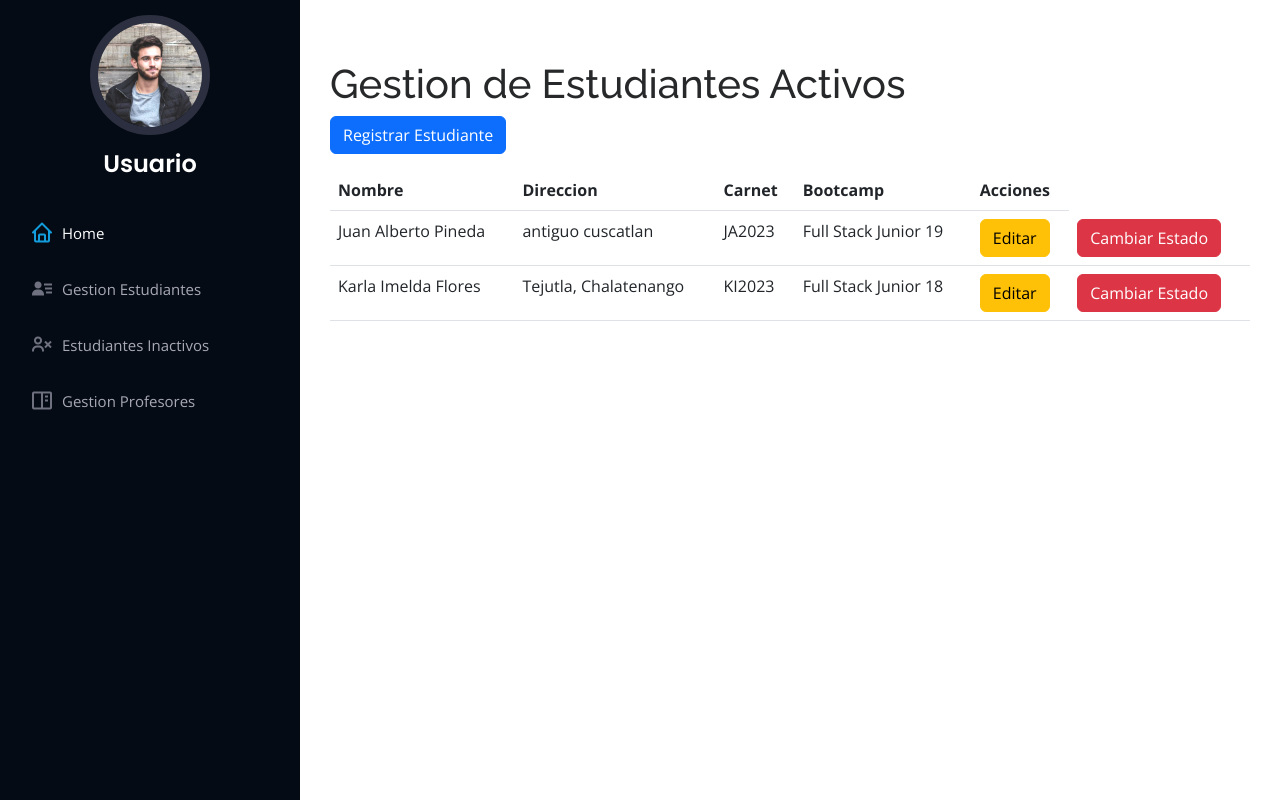
After one commit to KeniaKodigo/BACKEND_FSJ18, a PHP site: page /estudiantes_activos.php in a window 1280 px wide. The commit adds this page. Run offline with PHP 8.4, Linux system fonts and the light colour scheme; data comes from the database, SQL or seed files in the repository.

Commit message:
SELECT/WHERE/INNER JOIN

```diff
--- a/practica_kodigoBD/clases/Estudiantes.php
+++ b/practica_kodigoBD/clases/Estudiantes.php
@@ -1,5 +1,5 @@
 <?php
-require "../clases/Conexion.php";
+require "./clases/Conexion.php";
 
 class Estudiante extends Conexion{
     protected $id;
@@ -12,12 +12,38 @@ class Estudiante extends Conexion{
     //obtener todos los estudiantes activos
     public function getAll(){
         //llamamos al metodo conectar de la clase conexion
-        $pdo = $this->conectar();
+        $pdo = $this->conectar(); //PDO
         //generamos la consulta
-        $query = $pdo->query("SELECT * FROM estudiantes WHERE id_estado = 1");
+        $query = $pdo->query("SELECT estudiantes.*, bootcamp.bootcamp FROM estudiantes INNER JOIN bootcamp ON estudiantes.id_bootcamp = bootcamp.id WHERE estudiantes.id_estado = 1");
         //ejecutemos la consulta
-        $query->execute();
+        $query->execute(); //[]
+        $resultado = $query->fetchAll(PDO::FETCH_ASSOC);//arreglo de objetos
+        return $resultado;
+    }
 
+    //obtener los bootcamps
+    public function getBootcamps(){
+        //llamamos al metodo conectar de la clase conexion
+        $pdo = $this->conectar(); //PDO
+        //generamos la consulta
+        $query = $pdo->query("SELECT id, bootcamp FROM bootcamp");
+        //ejecutemos la consulta
+        $query->execute(); //[]
+        $resultado = $query->fetchAll(PDO::FETCH_ASSOC);//arreglo de objetos
+        return $resultado;
+    }
+
+
+    //obtener materia
+    public function getMaterias(){
+        //llamamos al metodo conectar de la clase conexion
+        $pdo = $this->conectar(); //PDO
+        //generamos la consulta
+        $query = $pdo->query("SELECT id, nombre FROM materia");
+        //ejecutemos la consulta
+        $query->execute(); //[]
+        $resultado = $query->fetchAll(PDO::FETCH_ASSOC);//arreglo de objetos
+        return $resultado;
     }
 }
 
--- /dev/null
+++ b/practica_kodigoBD/estudiantes_activos.php
@@ -0,0 +1,63 @@
+<!DOCTYPE html>
+<html lang="en">
+<head>
+    <meta charset="UTF-8">
+    <meta name="viewport" content="width=device-width, initial-scale=1.0">
+    <title>Document</title>
+    <!-- Favicons -->
+    <link href="assets/img/favicon.png" rel="icon">
+    <link href="assets/img/apple-touch-icon.png" rel="apple-touch-icon">
+
+    <!-- Google Fonts -->
+    <link href="https://fonts.googleapis.com/css?family=Open+Sans:300,300i,400,400i,600,600i,700,700i|Raleway:300,300i,400,400i,500,500i,600,600i,700,700i|Poppins:300,300i,400,400i,500,500i,600,600i,700,700i" rel="stylesheet">
+
+    <!-- Vendor CSS Files -->
+    <link href="assets/vendor/bootstrap/css/bootstrap.min.css" rel="stylesheet">
+    <link href="assets/vendor/bootstrap-icons/bootstrap-icons.css" rel="stylesheet">
+    <link href="assets/vendor/boxicons/css/boxicons.min.css" rel="stylesheet">
+    <!-- Template Main CSS File -->
+    <link href="assets/css/style.css" rel="stylesheet">
+</head>
+<body>
+    <?php include "./modulos/header.php";
+        require "./clases/Estudiantes.php";
+
+        $estudiante = new Estudiante();
+        $arreglo_datos = $estudiante->getAll();
+        //print_r($arreglo_datos);
+    ?>
+
+    <main id="main">
+        <section class="container">
+            <h1>Gestion de Estudiantes Activos</h1>
+            <a href="./registrar_estudiante.php" class="btn btn-primary mb-3">Registrar Estudiante</a>
+
+            <table class="table">
+                <thead>
+                    <th>Nombre</th>
+                    <th>Direccion</th>
+                    <th>Carnet</th>
+                    <th>Bootcamp</th>
+                    <th>Acciones</th>
+                </thead>
+                <tbody>
+                    <?php foreach($arreglo_datos as $item){ ?>
+                        <tr>
+                            <td><?php echo $item["nombre"]; ?></td>
+                            <td><?php echo $item["direccion"]; ?></td>
+                            <td><?php echo $item["carnet"]; ?></td>
+                            <td><?php echo $item["bootcamp"]; ?></td>
+                            <td>
+                                <button class="btn btn-warning">Editar</button>
+                            </td>
+                            <td>
+                                <button class="btn btn-danger">Cambiar Estado</button>
+                            </td>
+                        </tr>
+                    <?php } ?>
+                </tbody>
+            </table>
+        </section>
+    </main>
+</body>
+</html>
--- a/practica_kodigoBD/modulos/header.php
+++ b/practica_kodigoBD/modulos/header.php
@@ -14,7 +14,7 @@
                 <a href="#" class="nav-link scrollto active"><i class="bx bx-home"></i> <span>Home</span></a>
             </li>
             <li>
-                <a href="#" class="nav-link scrollto"><i class="bx bxs-user-detail"></i> <span>Gestion Estudiantes</span></a>
+                <a href="./estudiantes_activos.php" class="nav-link scrollto"><i class="bx bxs-user-detail"></i> <span>Gestion Estudiantes</span></a>
             </li>
             <li>
                 <a href="#" class="nav-link scrollto"><i class="bx bx-user-x"></i> <span>Estudiantes Inactivos</span></a>
```
Also changed, not shown: practica_kodigoBD/registrar_estudiante.php (added, +62 -0 lines).
